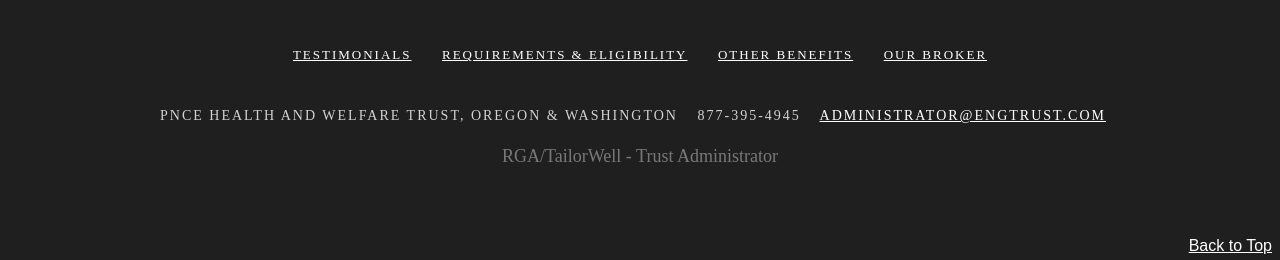
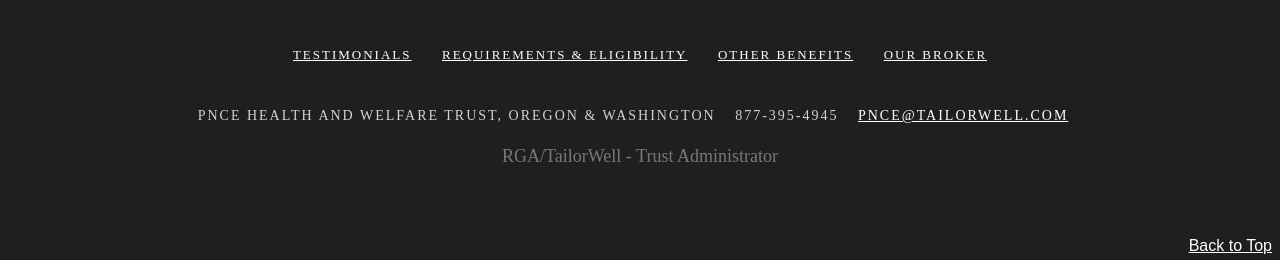
Before and after one commit to pncehwt/pncehwt.github.io, a Jekyll site: the page built from index.md, in a window 1280 px wide. Shown: the part 1921-2181 px from the top of the page. Built offline with Jekyll 4.4.1, drawn with Linux system fonts in a browser that asks for light colours; some web fonts are replaced.

Commit message:
Update page-footer.html
Email

```diff
--- a/_includes/page-footer.html
+++ b/_includes/page-footer.html
@@ -18,7 +18,7 @@
     <div id="contact-info">
       <span class="site-address">PNCE Health and Welfare Trust, Oregon & Washington</span>
       <span rel="tel" class="site-phone">877-395-4945</span>
-      <a href="mailto:pnce@tailorwell.com" class="site-email"><span>administrator@engtrust.com</span></a>
+      <a href="mailto:pnce@tailorwell.com" class="site-email"><span>pnce@tailorwell.com</span></a>
       <p class="contact-owner">
         RGA/TailorWell - Trust Administrator
       </p>
```
